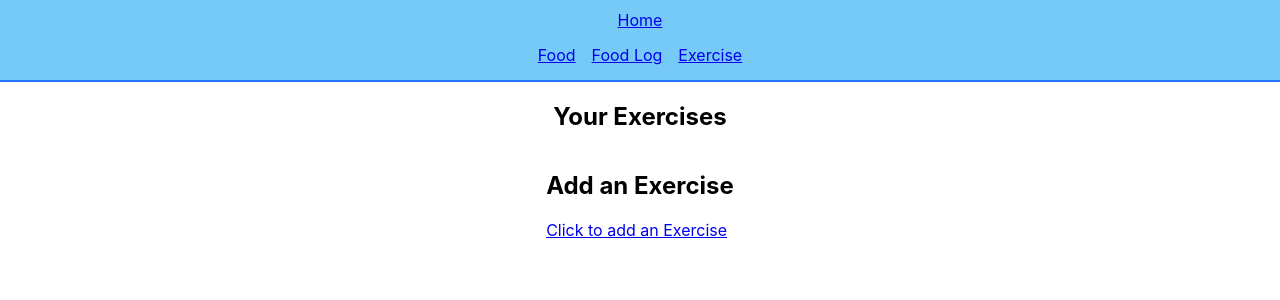
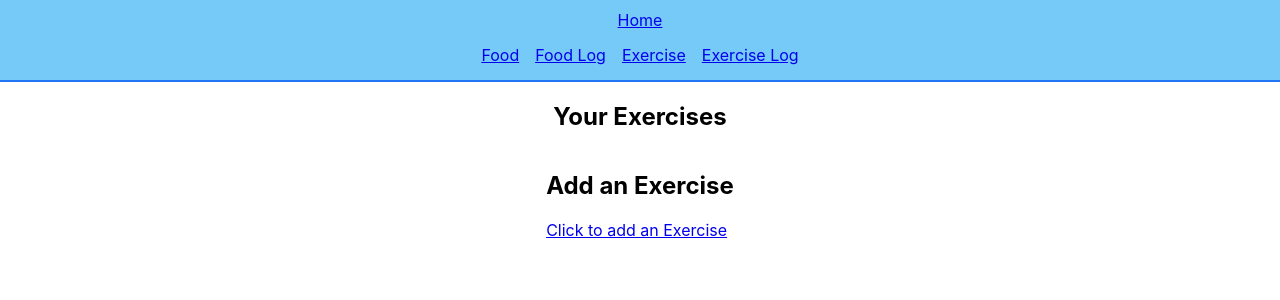
Before and after one commit to JImmyJImmy0/thehustle, a Django app: page /exercise/ in a window 1280 px wide. Shown: the top 300 px of the page. Run offline with Django 3.2, Linux system fonts and the light colour scheme; data that the repository does not hold is empty.

Commit message:
add exercise log link in nav

```diff
--- a/main_app/templates/base.html
+++ b/main_app/templates/base.html
@@ -21,6 +21,7 @@
                 <li><a href="{% url 'foods_index' %}">Food</a></li>
                 <li><a href="{% url 'food_log' %}">Food Log</a></li>
                 <li><a href="{% url 'exercises_index' %}">Exercise</a></li>
+                <li><a href="{% url 'exercise_log' %}">Exercise Log</a></li>
             </ul>
         </nav>
     </header>
```
Also changed, not shown: main_app/templates/exercises/log.html (added).
